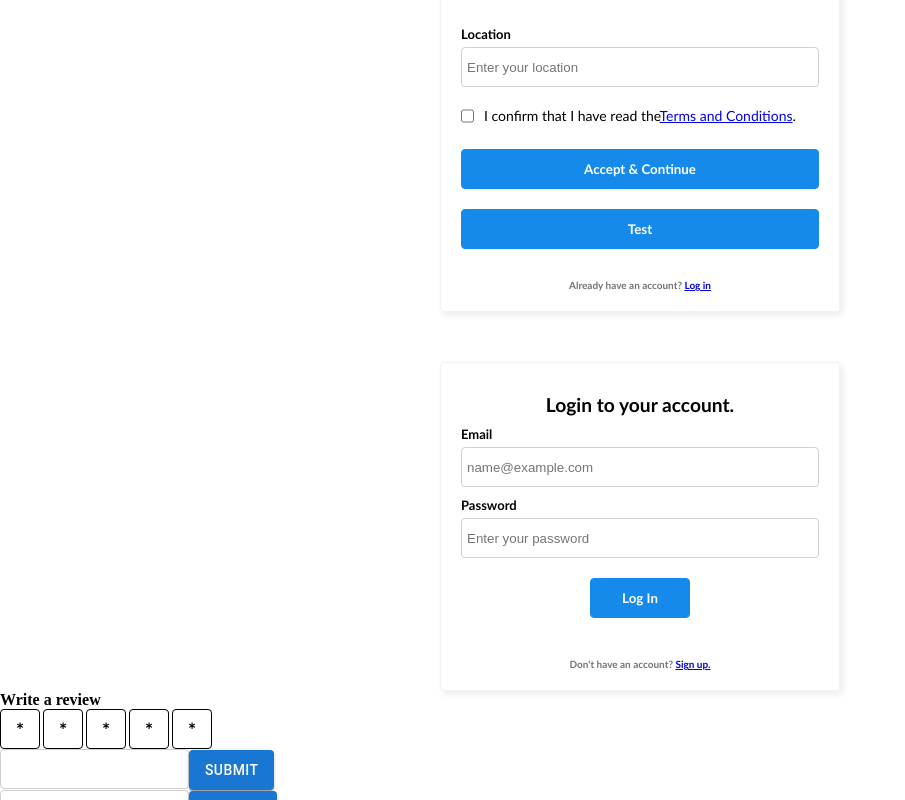
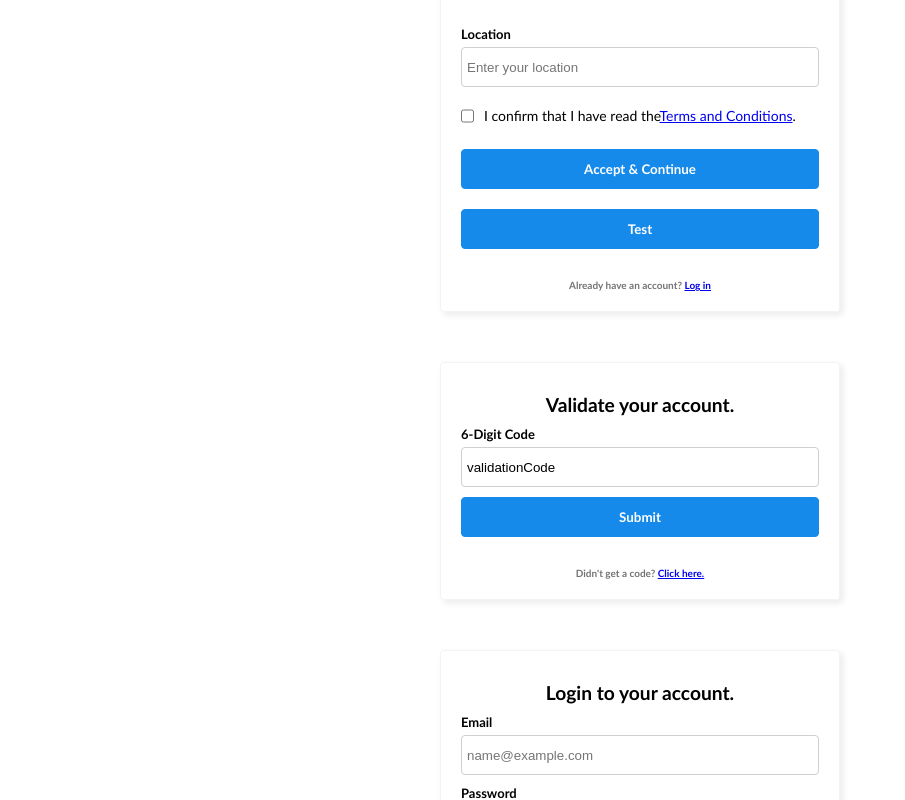
Before and after one commit to jppastorek/menu-rating, a React (Create React App) app in the folder client/: page / in a window 1280 px wide. Shown: the part 481-1281 px from the top of the page, without its empty margins (0-905 px from the left). Built offline with nearby package versions, Linux system fonts and the light colour scheme.

Commit message:
Built Validate component front end

```diff
--- a/client/src/App.js
+++ b/client/src/App.js
@@ -7,6 +7,7 @@ import { TextField } from "@mui/material";
 import SearchBar from "./components/SearchBar";
 import Review from "./components/Review";
 import LoginForm from "./components/Login";
+import ValidateForm from "./components/Validate";
 
 function App() {
   //need to add validation script for onBlur on the inputs
@@ -159,6 +160,19 @@ function App() {
     return response;
   };
 
+  const onValidate = async (code) => {
+    const response = await fetch(`/api/user/:id/validate`, {
+      method: "POST",
+      headers: {
+        "Content-Type": "application/json",
+      },
+      body: JSON.stringify({
+        code: code
+      }),
+    });
+    return response;
+  }
+
   return (
     <>
       <SignUpForm
@@ -171,6 +185,12 @@ function App() {
         passwordValue={input.password}
         confirmValue={input.confirmPassword}
         residenceValue={input.location}
+      />
+
+      <ValidateForm
+        handleChangeInput={handleChangeInput}
+        onsubmit={onSubmitForm}
+        validationCode={"validationCode"}
       />
 
       <LoginForm
--- /dev/null
+++ b/client/src/components/Validate.jsx
@@ -0,0 +1,36 @@
+import React from "react";
+
+const ValidateForm = (props) => {
+  const { handleChangeInput, validationCode, onSubmit } = props;
+  return (
+    <div id="container">
+      <h2 className="header">Validate your account.</h2>
+      <div className="form email">
+        <label htmlFor="email">6-Digit Code</label>
+        <input
+          type="text"
+          name="validation-code"
+          id="validation-code"
+          autoFocus=""
+          required=""
+          onChange={handleChangeInput}
+          value={validationCode}
+        />
+        <span className="error" />
+      </div>
+      <button
+        id="validateButton"
+        onClick={() => {
+          onSubmit(validationCode);
+        }}
+      >
+        Submit
+      </button>
+      <p>
+        Didn't get a code? <a href="localhost:3000">Click here.</a>
+      </p>
+    </div>
+  );
+};
+
+export default ValidateForm;
```
Also changed, not shown: 1 other file (tests, documents, lock files or other folders).
